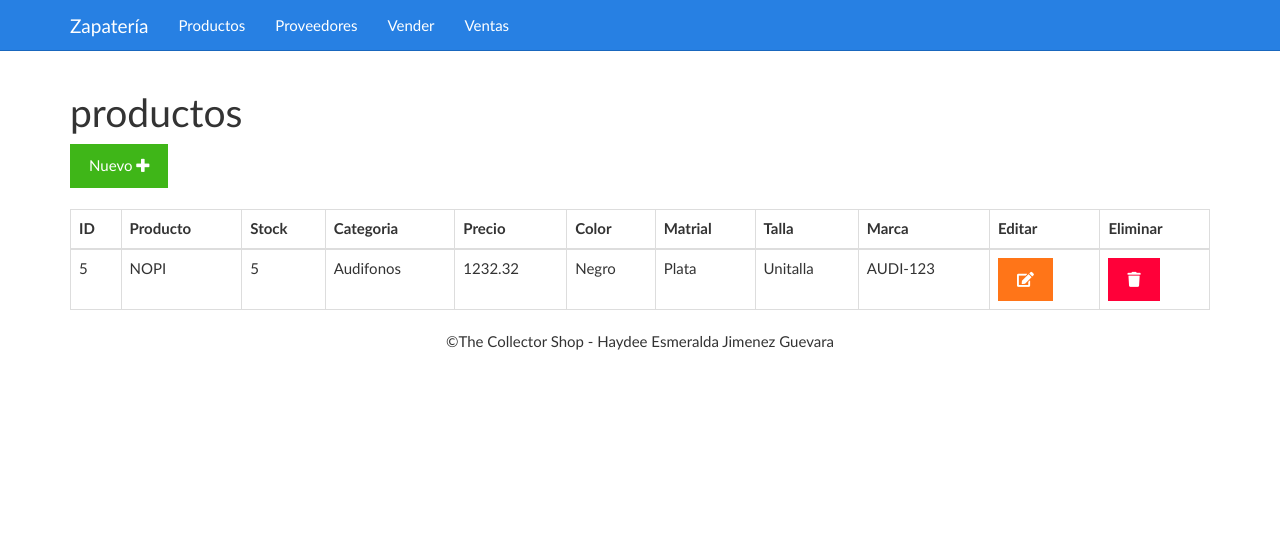
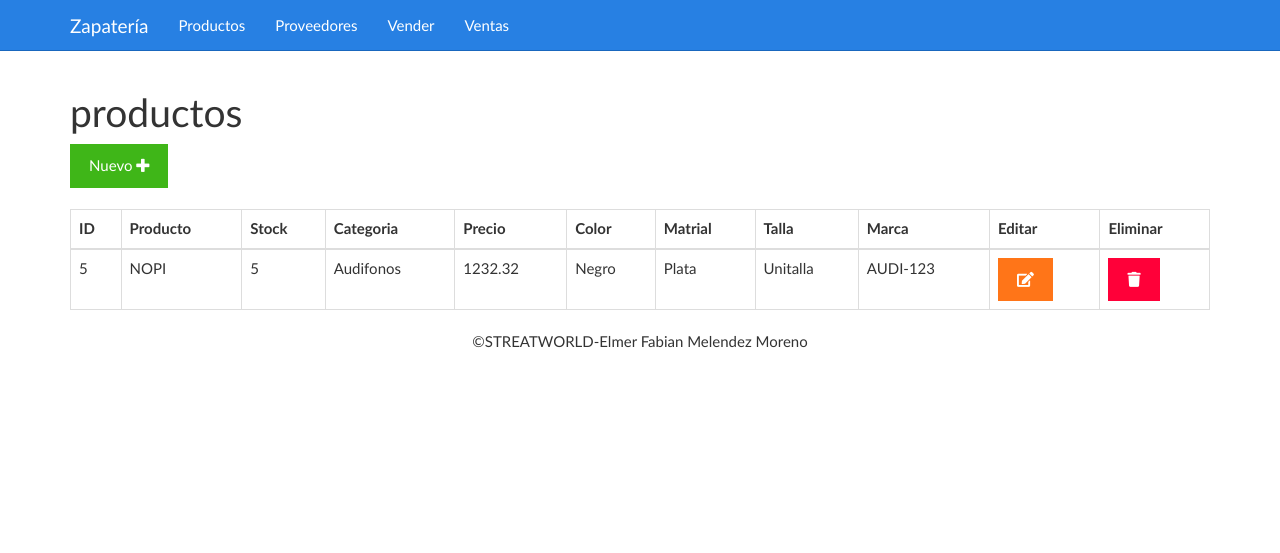
Before and after one commit to EFMMelendez/UIII-Act-3-CRUD-tabla-relacional, a PHP site: page /listar.php in a window 1280 px wide. Shown: the top 553 px of the page. Run offline with PHP 8.4, Linux system fonts and the light colour scheme; data comes from the database, SQL or seed files in the repository.

Commit message:
Update pie.php

```diff
--- a/UIII Act 3 CRUD tabla relacional - Zapateria/pie.php
+++ b/UIII Act 3 CRUD tabla relacional - Zapateria/pie.php
@@ -1,8 +1,7 @@
 <footer class="container-fluid bg-dark fixed-bottom">
         <div class="row">
             <div class="col-md text-light text-center py-3">
-            ©The Collector Shop - Haydee Esmeralda Jimenez Guevara
-
+            ©STREATWORLD-Elmer Fabian Melendez Moreno
             </div>
         </div>
     </footer>
```
